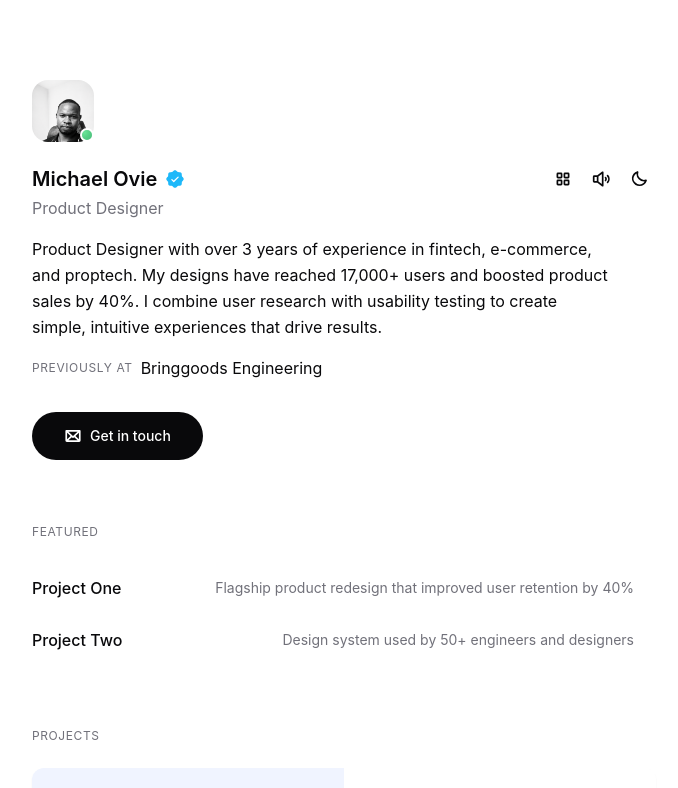
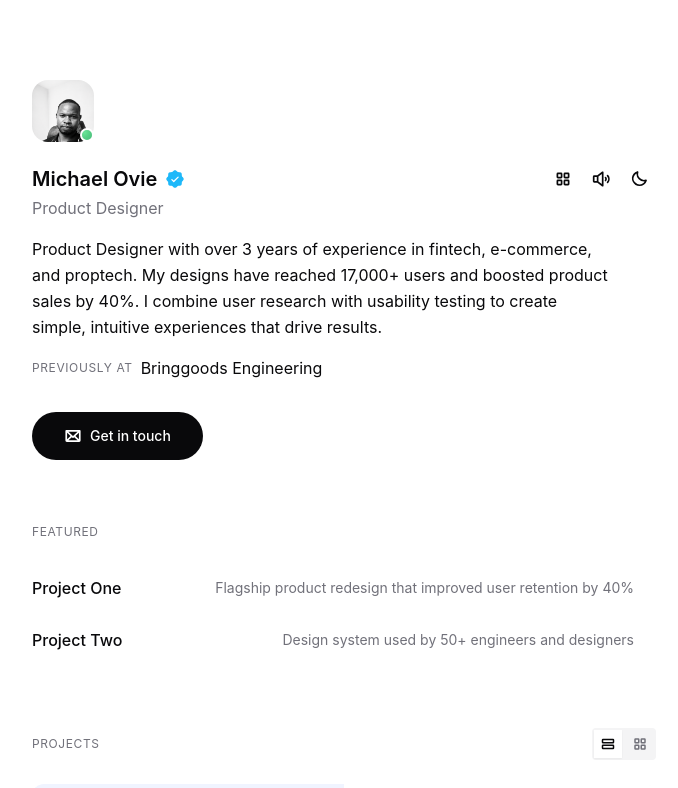
Before and after one commit to Kingovie/portfolio-tailwind, a Next.js app: page / in a window 1280 px wide. Shown: the top 788 px of the page, without its empty margins (296-974 px from the left). Built offline with nearby package versions, Linux system fonts and the light colour scheme.

Commit message:
Add grid/list view toggle to Projects section, clean up README

```diff
--- a/app/page.tsx
+++ b/app/page.tsx
@@ -3,7 +3,7 @@
 import { useState, useEffect } from "react";
 import Image from 'next/image';
 import Link from 'next/link';
-import { Moon, Sun, SpeakerHigh, SpeakerSlash, Envelope, TwitterLogo, LinkedinLogo, DribbbleLogo, ArrowRight, CaretRight, SquaresFour, SealCheck } from "@phosphor-icons/react";
+import { Moon, Sun, SpeakerHigh, SpeakerSlash, Envelope, TwitterLogo, LinkedinLogo, DribbbleLogo, ArrowRight, CaretRight, SquaresFour, Rows, SealCheck } from "@phosphor-icons/react";
 import { Tooltip } from "./components/Tooltip";
 import { cn } from "@/lib/utils";
 
@@ -98,6 +98,7 @@ export default function Portfolio() {
   const [darkMode, setDarkMode] = useState(false);
   const [soundMuted, setSoundMuted] = useState(false);
   const [mounted, setMounted] = useState(false);
+  const [viewMode, setViewMode] = useState<'list' | 'grid'>('list');
 
   useEffect(() => {
     if (darkMode) {
@@ -229,7 +230,25 @@ export default function Portfolio() {
 
       {/* Projects */}
       <section className="mb-16">
-        <h2 className="text-xs uppercase tracking-wider text-muted-foreground mb-6">Projects</h2>
+        <div className="flex items-center justify-between mb-6">
+          <h2 className="text-xs uppercase tracking-wider text-muted-foreground">Projects</h2>
+          <div className="flex items-center gap-1 bg-secondary rounded-lg p-0.5">
+            <button
+              onClick={() => setViewMode('list')}
+              className={`p-1.5 rounded-md transition-colors ${viewMode === 'list' ? 'bg-background shadow-sm text-foreground' : 'text-muted-foreground hover:text-foreground'}`}
+            >
+              <Rows size={16} weight="bold" />
+            </button>
+            <button
+              onClick={() => setViewMode('grid')}
+              className={`p-1.5 rounded-md transition-colors ${viewMode === 'grid' ? 'bg-background shadow-sm text-foreground' : 'text-muted-foreground hover:text-foreground'}`}
+            >
+              <SquaresFour size={16} weight="bold" />
+            </button>
+          </div>
+        </div>
+
+        {viewMode === 'list' ? (
           <div className="flex flex-col gap-6">
             {portfolioData.projects.map((project, index) => (
               <Link
@@ -265,6 +284,30 @@ export default function Portfolio() {
               </Link>
             ))}
           </div>
+        ) : (
+          <div className="grid grid-cols-2 gap-6">
+            {portfolioData.projects.map((project, index) => (
+              <Link
+                key={index}
+                href={project.slug ? `/work/${project.slug}` : '#'}
+                className="group block transition-transform duration-200"
+              >
+                <div className={`relative aspect-video rounded-lg mb-4 overflow-hidden transition-all duration-200 ${placeholderColors[index % placeholderColors.length]}`}>
+                  <span className="absolute inset-0 flex items-center justify-center opacity-0 group-hover:opacity-100 transition-opacity duration-200">
+                    <span className="px-2 py-1 text-xs bg-foreground text-background rounded-lg">
+                      View work
+                    </span>
+                  </span>
+                </div>
+                <span className="text-xs uppercase tracking-wider text-muted-foreground block mb-1">
+                  {project.category}
+                </span>
+                <span className="font-medium block mb-1 group-hover:text-primary transition-colors duration-150">{project.name}</span>
+                <span className="text-muted-foreground text-sm">{project.description.length > 80 ? project.description.slice(0, 80) + '...' : project.description}</span>
+              </Link>
+            ))}
+          </div>
+        )}
       </section>
 
       {/* Writing */}
```
Also changed, not shown: 1 other file (tests, documents, lock files or other folders). Lines whose indentation alone changed are shown as unchanged.
